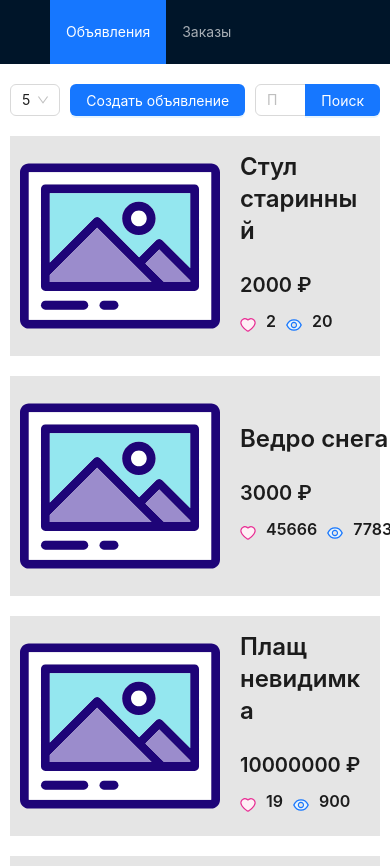
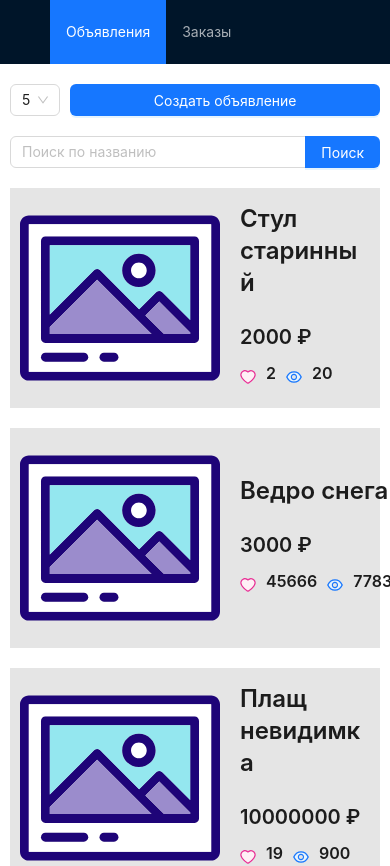
Before and after one commit to AidaChernyavskaya/avito, a React (Create React App) app: page /advertisements in a window 390 px wide. Shown: the top 866 px of the page. Built offline with nearby package versions, Linux system fonts and the light colour scheme; data requests are answered from the project's data file.

Commit message:
Create Option component for ads page

```diff
--- /dev/null
+++ b/src/components/advertisements/Options/Options.module.css
@@ -0,0 +1,19 @@
+.options {
+  display: grid;
+  grid-template-columns: max-content max-content auto;
+  grid-template-rows: max-content;
+  grid-column-gap: 10px;
+  margin: 20px 10px;
+}
+@media (max-width: 600px) {
+  .options {
+    grid-template-columns: min-content auto;
+    grid-template-rows: max-content max-content;
+    grid-row-gap: 20px;
+  }
+  .options .options_search {
+    grid-column: 1/3;
+  }
+}
+
+/*# sourceMappingURL=Options.module.css.map */
--- /dev/null
+++ b/src/components/advertisements/Options/Options.module.sass
@@ -0,0 +1,12 @@
+.options
+  display: grid
+  grid-template-columns: max-content max-content auto
+  grid-template-rows: max-content
+  grid-column-gap: 10px
+  margin: 20px 10px
+  @media (max-width: 600px)
+    grid-template-columns: min-content auto
+    grid-template-rows: max-content max-content
+    grid-row-gap: 20px
+    .options_search
+      grid-column: 1/3
--- /dev/null
+++ b/src/components/advertisements/Options/Options.tsx
@@ -0,0 +1,48 @@
+import React, {FC, useState} from 'react';
+import {Button, Input, Select, Space} from "antd";
+import ModalBox from "../../library/ModalBox/ModalBox";
+import styles from './Options.module.css';
+
+interface IOptions {
+    limit: number;
+    setLimit: Function;
+    searchName: string;
+    setSearchName: Function;
+    totalCount: number;
+    handleClear: () => void;
+    handleSearch: () => void;
+}
+
+const Options: FC<IOptions> = (
+    {limit, setLimit, searchName, setSearchName, totalCount, handleSearch, handleClear}
+) => {
+    const [isModalOpen, setIsModalOpen] = useState<boolean>(false);
+
+    const showModal = () => {
+        setIsModalOpen(true);
+    };
+
+    return (
+        <div>
+            <div className={styles.options}>
+                <Select
+                    defaultValue={limit} options={[{value: 3, label: 3},{value: 5, label: 5} ,{value: 10, label: 10}]}
+                    onChange={value => setLimit(value)}
+                />
+                <Button type={"primary"} onClick={showModal}>Создать объявление</Button>
+                <Space.Compact className={styles.options_search}>
+                    <Input
+                        placeholder={"Поиск по названию"} value={searchName}
+                        allowClear onClear={handleClear}
+                        onChange={e => setSearchName(e.target.value)}
+                        onPressEnter={handleSearch}
+                    />
+                    <Button type={"primary"} onClick={handleSearch}>Поиск</Button>
+                </Space.Compact>
+            </div>
+            <ModalBox isModalOpen={isModalOpen} setIsModalOpen={setIsModalOpen} totalCount={totalCount}/>
+        </div>
+    );
+};
+
+export default Options;
--- a/src/pages/AllAdvertisements.tsx
+++ b/src/pages/AllAdvertisements.tsx
@@ -4,19 +4,15 @@ import AdsService from "../API/AdsService";
 import {Advertisement} from "../types";
 import AdsCard from "../components/advertisements/AdsCard/AdsCard";
 import {Link} from "react-router-dom";
-import {Button, Form, Input, Modal, Pagination, Select, Space} from "antd";
-import ModalBox from "../components/library/ModalBox/ModalBox";
-
-
+import {Pagination} from "antd";
+import Options from "../components/advertisements/Options/Options";
 
 const AllAdvertisements = () => {
     const [ads, setAds] = useState<Advertisement[]>([]);
-
     const [limit, setLimit] = useState<number>(5);
     const [page, setPage] = useState<number>(1);
     const [totalCount, setTotalCount] = useState<number>(0);
-
-    const [searchName, setSearchName] = useState('');
+    const [searchName, setSearchName] = useState<string>('');
 
     useEffect(() => {
         fetchAds(limit, page);
@@ -29,51 +25,36 @@ const AllAdvertisements = () => {
         setTotalCount(totalCount);
     }
 
+    async function fetchByName (name: string) {
+        const response = await AdsService.getByName(name);
+        setAds(response);
+        setTotalCount(response.length);
+    }
+
     const changePage = (page: number) => {
         setPage(page);
-        // window.scrollTo(0, 0);
         window.scrollBy({
             top: -window.innerWidth,
             behavior : "smooth"
         });
     }
 
-    const [isModalOpen, setIsModalOpen] = useState<boolean>(false);
-
-    const showModal = () => {
-        setIsModalOpen(true);
-    };
-
-    async function fetchByName (name: string) {
-        const response = await AdsService.getByName(name);
-        setAds(response);
-        setTotalCount(response.length);
-    }
-
     const handleSearch = () => {
         fetchByName(searchName);
     }
 
+    const handleClear = () => {
+        fetchAds(limit, page);
+    }
 
     return (
         <div data-testid="ads-page">
             <Navbar/>
-            <div className={'options'}>
-                <Select
-                    defaultValue={limit} options={[{value: 3, label: 3},{value: 5, label: 5} ,{value: 10, label: 10}]}
-                    onChange={value => setLimit(value)}
-                />
-                <Button type={"primary"} onClick={showModal}>Создать объявление</Button>
-                <Space.Compact>
-                    <Input
-                        placeholder={"Поиск по названию"} value={searchName}
-                        allowClear onClear={() => fetchAds(limit, page)}
-                        onChange={e => setSearchName(e.target.value)}/>
-                    <Button type={"primary"} onClick={handleSearch}>Поиск</Button>
-                </Space.Compact>
-            </div>
-            <ModalBox isModalOpen={isModalOpen} setIsModalOpen={setIsModalOpen} totalCount={totalCount}/>
-
+            <Options
+                limit={limit} setLimit={setLimit}
+                searchName={searchName} setSearchName={setSearchName}
+                totalCount={totalCount} handleClear={handleClear} handleSearch={handleSearch}
+            />
             {ads?.map(el => (
                 <Link to={`/advertisements/${el.id}`} key={el.id}>
                     <AdsCard advertisement={el}/>
--- a/src/styles/App.css
+++ b/src/styles/App.css
@@ -14,13 +14,6 @@ h5:where(.css-dev-only-do-not-override-14i19y2).ant-typography {
 
 a {
   text-decoration: none;
-}
-
-.options {
-  display: grid;
-  grid-template-columns: max-content max-content auto;
-  grid-column-gap: 10px;
-  margin: 20px 10px;
 }
 
 .ads {
--- a/src/styles/App.sass
+++ b/src/styles/App.sass
@@ -11,12 +11,6 @@ h5:where(.css-dev-only-do-not-override-14i19y2).ant-typography
 
 a
   text-decoration: none
-
-.options
-  display: grid
-  grid-template-columns: max-content max-content auto
-  grid-column-gap: 10px
-  margin: 20px 10px
 
 .ads
   display: grid
```
Also changed, not shown: 2 other files (tests, documents, lock files or other folders).
